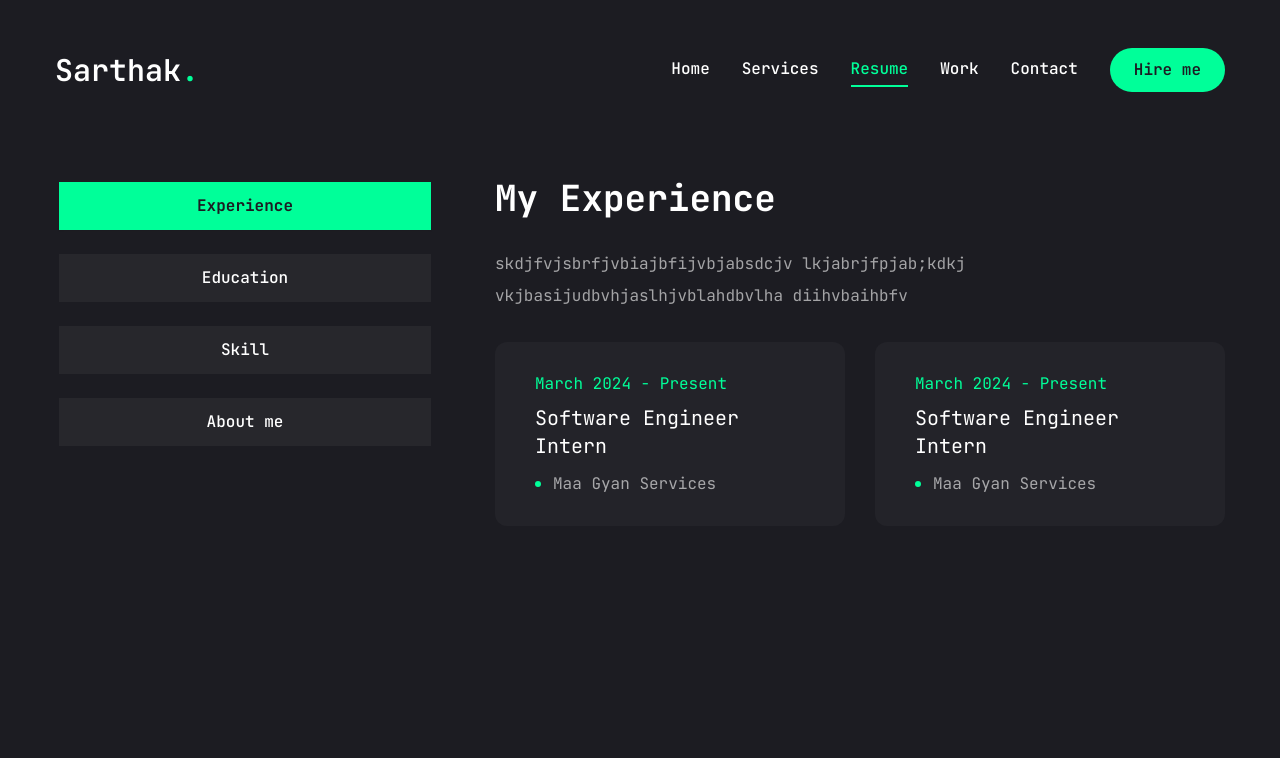
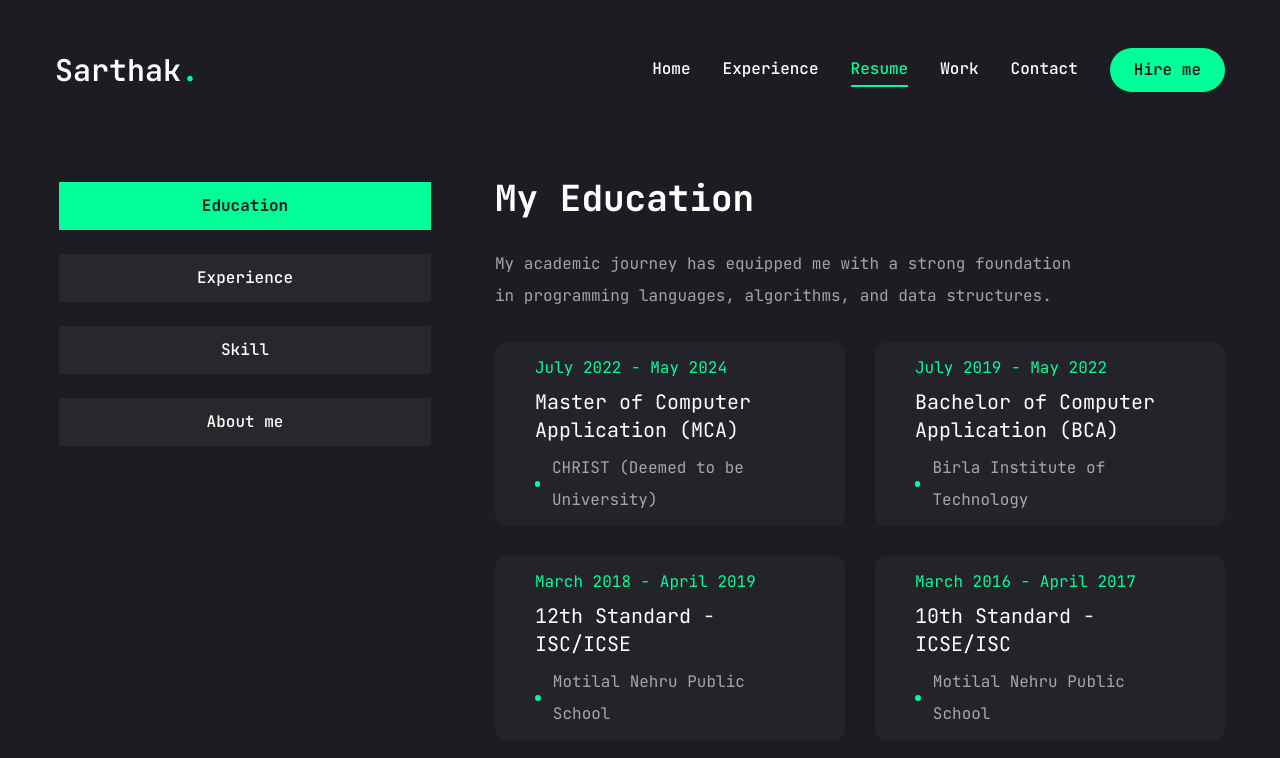
Before and after one commit to Sarthak1408/Sarthak-Portfolio, a Next.js app: page /resume in a window 1280 px wide. Shown: the top 758 px of the page. Built offline with nearby package versions, Linux system fonts and the light colour scheme.

Commit message:
added some information

```diff
--- a/app/contact/page.jsx
+++ b/app/contact/page.jsx
@@ -20,7 +20,7 @@ const info =[
     {
         icon: <FaPhoneAlt/>,
         title: "Phone",
-        description: "9122571501",
+        description: "(+91)9122571501",
     },
     {
         icon: <FaEnvelope/>,
@@ -46,7 +46,7 @@ const Contact = () => {
                         <form className="flex flex-col gap-6 p-10 bg-[#27272c] rounded-xl">
                             <h3 className="text-4xl text-accent">Let's work together</h3>
                             <p className="text-white/60">
-                                aeriuagouiyevoifuva awyvefoiyavehf aweohuvfoayvwefj auwhevfuyawfjbjsh
+                                I am eager to contribute my fresh perspectives and enthusiasm to a dynamic team.
                             </p>
                             {/*input*/}
                             <div className="grid grid-cols-1 md:grid-cols-2 gap-6">
--- a/app/page.jsx
+++ b/app/page.jsx
@@ -11,18 +11,22 @@ const Home = () => {
                 <div className="flex flex-col xl:flex-row items-center justify-between xl:pt-8 xl:pb-24">
                     {/*text*/}
                     <div className="text-center xl:text-left order-2 xl:order-none">
-                        <span className="text-xl">Software Developer </span>
+                        <span className="text-xl">Software Developer</span>
                         <h1 className="h1">
                             Hello I'm<br/> <span className="text-accent">Sarthak Mathur</span>
                         </h1>
-                        <p className="max-w-[500px] mb-9 text-white/80">Loremdjvh
-                            sjhdvkjbskjbvkjsbjdhcvjshdvjhsvjhcvjkhsvjhvvgsev</p>
+                        <p className="max-w-[500px] mb-6 text-white/80">
+                            I am a Computer Science graduate and a passionate software developer, dedicated to creating
+                            impactful and innovative solutions.
+                        </p>
                         {/*btn and social*/}
                         <div className="flex flex-col xl:flex-row items-center gap-8">
-                            <Button variant="outline" size="lg" className="uppercase flex items-center gap-2">
-                                <span>Download CV</span>
-                                <FiDownload className="text-x1"/>
-                            </Button>
+                            <a href="/public/Sarthak_Mathur_1.pdf" download="Sarthak_CV.pdf">
+                                <Button variant="outline" size="lg" className="uppercase flex items-center gap-2">
+                                    <span>Download CV</span>
+                                    <FiDownload className="text-x1"/>
+                                </Button>
+                            </a>
                             <div className="mb-8 xl:mb-0">
                                 <Social containerStyles="flex gap-6"
                                         iconStyles="w-9 h-9 border border-accent rounded-full flex justify-center items-center text-accent text-base hover:bg-accent hover:text-primary hover:transition-all duration-500"/>
--- a/app/resume/page.jsx
+++ b/app/resume/page.jsx
@@ -1,16 +1,17 @@
 "use client";
 
-import {FaHtml5, FaCss3, FaJs, FaReact, FaFigma, FaNodeJs} from "react-icons/fa";
-import {SiTailwindcss, SiNextdotjs} from "react-icons/si";
+import {FaJava, FaHtml5, FaCss3, FaJs, FaReact, FaFigma, FaNodeJs, FaAws, FaGitAlt, FaPython, FaDatabase, FaDocker} from "react-icons/fa";
+import {SiGooglecloud, SiNextdotjs, SiMongodb, SiKubernetes} from "react-icons/si";
 
 // about data
 const about = {
     title: "About me",
-    description: "skdjfvjsbrfjvbiajbfijvbjabsdcjv lkjabrjfpjab;kdkj vkjbasijudbvhjaslhjvblahdbvlha diihvbaihbfv",
+    description: "Hi, My name is Sarthak Mathur from Jamshedpur. I have completed my Master’s degree in Computer Applications from CHRIST (Deemed to be University). " +
+        "My interest are building new attentive and creative Web Technologies and Products with Modern JavaScript library and framework",
     info: [{
         fieldName: "Name", fieldValue: "Sarthak Mathur",
     }, {
-        fieldName: "Phone", fieldValue: "(+91) 9122 571 501",
+        fieldName: "Phone", fieldValue: "(+91) 91225-71501",
     }, {
         fieldName: "Experience", fieldValue: "Fresher",
     }, {
@@ -26,19 +27,17 @@ const about = {
 const experience = {
     icon: '/assets/resume/badge.svg',
     title: 'My Experience',
-    description: 'skdjfvjsbrfjvbiajbfijvbjabsdcjv lkjabrjfpjab;kdkj vkjbasijudbvhjaslhjvblahdbvlha diihvbaihbfv',
+    description: 'I am eager to contribute my fresh perspectives and enthusiasm to a dynamic team.',
     items: [{
-        company: "Maa Gyan Services", position: "Software Engineer Intern", duration: "March 2024 - Present",
-    }, {
-        company: "Maa Gyan Services", position: "Software Engineer Intern", duration: "March 2024 - Present",
-    },],
+        company: "Maa Gyan Services", position: "Software Engineer Intern", duration: "July 2024 - Present",
+    } ],
 };
 
 // education data
 const education = {
     icon: '/assets/resume/cap.svg',
     title: 'My Education',
-    description: 'skdjfvjsbrfjvbiajbfijvbjabsdcjv lkjabrjfpjab;kdkj vkjbasijudbvhjaslhjvblahdbvlha diihvbaihbfv',
+    description: 'My academic journey has equipped me with a strong foundation in programming languages, algorithms, and data structures.',
     items: [{
         institute: "CHRIST (Deemed to be University)",
         degree: "Master of Computer Application (MCA)",
@@ -46,7 +45,7 @@ const education = {
     }, {
         institute: "Birla Institute of Technology",
         degree: "Bachelor of Computer Application (BCA)",
-        duration: "July 2029 - May 2022",
+        duration: "July 2019 - May 2022",
     }, {
         institute: "Motilal Nehru Public School",
         degree: "12th Standard - ISC/ICSE",
@@ -61,26 +60,38 @@ const education = {
 // skills data
 const skills = {
     title: "My Skills",
-    description: "skdjfvjsbrfjvbiajbfijvbjabsdcjv lkjabrjfpjab;kdkj vkjbasijudbvhjaslhjvblahdbvlha diihvbaihbfv",
+    description: "I am enthusiastic about applying my knowledge and passion for technology to embark on a successful career. I am a fast learner and have always used this ability to fuel my inquisitiveness in finding and exploring new things.",
     skillList: [{
-        icons: <FaHtml5/>, name: "html 5",
+        icons: <FaJava/>, name: "java",
+    }, {
+        icons: <FaPython/>, name: "python",
+    }, {
+        icons: <FaHtml5/>, name: "HTML",
     }, {
         icons: <FaCss3/>, name: "css 3",
     }, {
         icons: <FaJs/>, name: "javascript",
+    },{
+        icons: <FaDatabase/>, name: "SQL Database",
+    }, {
+        icons: <SiMongodb/>, name: "MongoDB",
     }, {
         icons: <FaReact/>, name: "react.js",
     }, {
-        icons: <SiNextdotjs/>, name: "next.js",
-    }, {
-        icons: <SiTailwindcss/>, name: "tailwaind.css",
-    }, {
         icons: <FaNodeJs/>, name: "node.js",
     }, {
+        icons: <FaAws/>, name: "AWS Cloud",
+    }, {
+        icons: <SiGooglecloud/>, name: "Google Cloud",
+    }, {
+        icons: <FaDocker/>, name: "Docker",
+    }, {
+        icons: <SiKubernetes/>, name: "kubernetes",
+    }, {
+        icons: <FaGitAlt/>, name: "Git Bash",
+    },{
         icons: <FaFigma/>, name: "figma",
-    },
-
-    ],
+    }, ],
 };
 
 import {Tabs, TabsContent, TabsList, TabsTrigger} from '@/components/ui/tabs';
@@ -93,10 +104,10 @@ const Resume = () => {
                         animate={{opacity: 1, transition: {delay: 2.4, duration: 0.4, ease: "easeIn"},}}
                         className="min-h-[80vh] flex items-center justify-center py-12 xl:py-0">
         <div className="container mx-auto">
-            <Tabs defaultValue="experience" className="flex flex-col xl:flex-row gap-[60px]">
+            <Tabs defaultValue="education" className="flex flex-col xl:flex-row gap-[60px]">
                 <TabsList className="flex flex-col w-full max-w-[380px] mx-auto xl:mx-0 gap-6">
+                    <TabsTrigger value="education">Education</TabsTrigger>
                     <TabsTrigger value="experience">Experience</TabsTrigger>
-                    <TabsTrigger value="education">Education</TabsTrigger>
                     <TabsTrigger value="skills">Skill</TabsTrigger>
                     <TabsTrigger value="about">About me</TabsTrigger>
                 </TabsList>
@@ -108,7 +119,7 @@ const Resume = () => {
                     <TabsContent value="experience" className="w-full">
                         <div className="flex flex-col gap-[30px] text-center xl:text-left">
                             <h3 className="text-4xl font-bold">{experience.title}</h3>
-                            <p className="max-w-[600px] text-white/60 mx-auto xl:mx-0">
+                            <p className="max-w-[700px] text-white/60 mx-auto xl:mx-0">
                                 {experience.description}
                             </p>
                             <ScrollArea className="h-[400px]">
@@ -161,7 +172,7 @@ const Resume = () => {
                         <div className="flex flex-col gap-[30px]">
                             <div className="flex flex-col gap-[30px] text-center xl:text-left">
                                 <h3 className="text-4xl font-bold">{skills.title}</h3>
-                                <p className="max-w-[600px] text-white/60 mx-auto xl:mx-0">{skills.description}</p>
+                                <p className="max-w-[700px] text-white/60 mx-auto xl:mx-0">{skills.description}</p>
                             </div>
                             <ul className="grid grid-cols-2 sm:grid-cols-3 md:grid-cols-4 gap-4 xl:gap-[30px]">
                                 {skills.skillList.map((skills, index) => {
--- a/components/Nav.jsx
+++ b/components/Nav.jsx
@@ -9,7 +9,7 @@ const links = [
         path: "/",
     },
     {
-        name: "services",
+        name: "experience",
         path: "/services",
     },
     {
--- a/components/Social.jsx
+++ b/components/Social.jsx
@@ -1,11 +1,13 @@
 import Link from 'next/link';
-import {FaGithub, FaLinkedin, FaYoutube, FaTwitter} from "react-icons/fa";
+import {FaGithub, FaLinkedin} from "react-icons/fa";
+import { BsTwitterX } from "react-icons/bs";
+import { SiLeetcode } from "react-icons/si";
 
 const socials = [
-    {icon: <FaGithub/>, path: ''},
-    {icon: <FaLinkedin/>, path: ''},
-    {icon: <FaYoutube/>, path: ''},
-    {icon: <FaTwitter/>, path: ''},
+    {icon: <FaGithub/>, path: 'https://github.com/Sarthak1408'},
+    {icon: <FaLinkedin/>, path: 'https://www.linkedin.com/in/sarthak-mathur1408/'},
+    {icon: <SiLeetcode/>, path: 'https://leetcode.com/u/sarthakmathur1408/'},
+    {icon: <BsTwitterX/>, path: 'https://x.com/SarthakMathur20'},
 ];
 
 const Social = ({containerStyles, iconStyles}) => {
```
Also changed, not shown: 1 other file (tests, documents, lock files or other folders).
